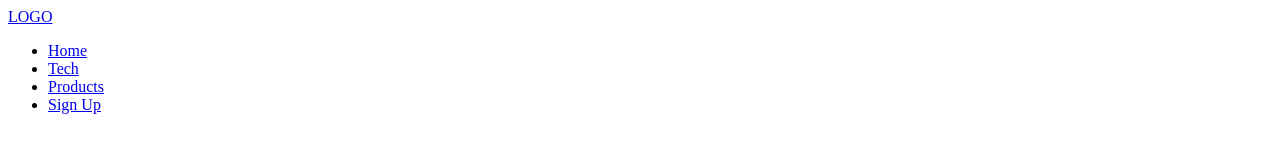
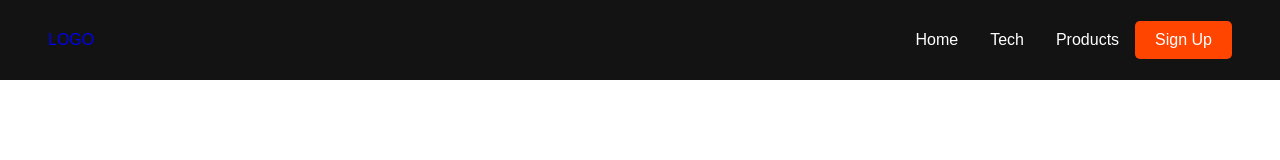
Before and after one commit to ausiemass/web-page, a website: page index.html in a window 1280 px wide. Drawn offline with Linux system fonts and the light colour scheme.

```diff
--- a/index.html
+++ b/index.html
@@ -9,7 +9,7 @@
 <body>
   <nav class="navbar">
     <div class="navbar-container">
-      <a href="/" class="navbar-logo">LOGO</a>
+      <a href="index.html" class="navbar-logo">LOGO</a>
       <div class="navbar-toggle" id="mobile-menu">
         <span class="bar"></span>
         <span class="bar"></span>
@@ -17,21 +17,20 @@
       </div>
       <ul class="navbar-menu">
         <li class="navbar-item">
-          <a href="/" class="navbar-links">Home</a>
+          <a href="index.html" class="navbar-links">Home</a>
         </li>
         <li class="navbar-item">
-          <a href="/" class="navbar-links">Tech</a>
+          <a href="tech.html" class="navbar-links">Tech</a>
         </li>
         <li class="navbar-item">
-          <a href="/" class="navbar-links">Products</a>
+          <a href="products.html" class="navbar-links">Products</a>
         </li>
         <li class="navbar-btn">
-          <a href="/" class="btn">Sign Up</a>
+          <a href="#" class="btn">Sign Up</a>
         </li>
       </ul>
     </div>
   </nav>
-
   <script src="script.js"></script>
 </body>
 </html>
--- a/styles.css
+++ b/styles.css
@@ -0,0 +1,81 @@
+* {
+  padding: 0;
+  margin: 0;
+  box-sizing: border-box;
+  font-family: sans-serif, 'Courier New', Courier, monospace;
+}
+
+li {
+  list-style-type: none;
+}
+
+a {
+  text-decoration: none;
+}
+
+.navbar {
+  background-color: #131313;
+  height: 5rem;
+  display: flex;
+  justify-content: center;
+  align-items: center;
+  z-index: 999;
+  position: sticky;
+  top: 0;
+}
+
+.navbar-container {
+  display: flex;
+  align-items: center;
+  justify-content: space-between;
+  z-index: 1;
+  height: 5rem;
+  width: 100%;
+  max-width: 1300px;
+  margin: 0 auto;
+  padding: 0 3rem;
+}
+
+.navbar-menu {
+  display: flex;
+  justify-content: space-between;
+  align-items: center;
+}
+
+.navbar-item {
+  height: 5rem;
+}
+
+.navbar-links {
+  color: #fff;
+  height: 100%;
+  display: flex;
+  justify-content: center;
+  align-items: center;
+  padding: 0 1rem;
+}
+
+.navbar-btn {
+  display: flex;
+  justify-content: center;
+  align-items: center;
+}
+
+.btn {
+  display: flex;
+  justify-content: center;
+  align-items: center;
+  background-color: orangered;
+  color: #fff;
+  width: 100%;
+  padding: 10px 20px;
+  cursor: pointer;
+  border-radius: 5px;
+}
+
+.btn:hover {
+  background-color: aqua;
+  transition: 0.5s ease;
+}
+
+.navbar-links:hover
```
Also changed, not shown: package.json (+11 -1 lines), products.html (added, +11 -0 lines), tech.html (added, +11 -0 lines), 1 other file.
